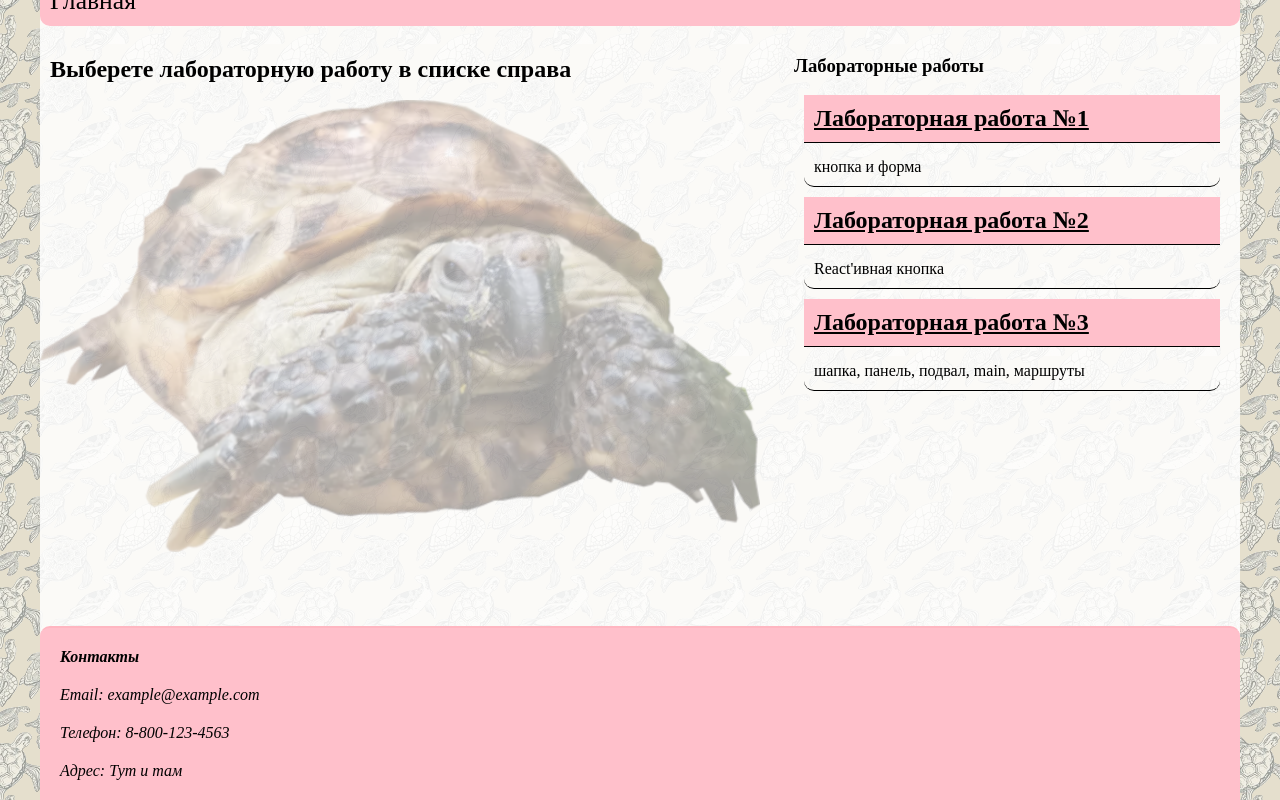
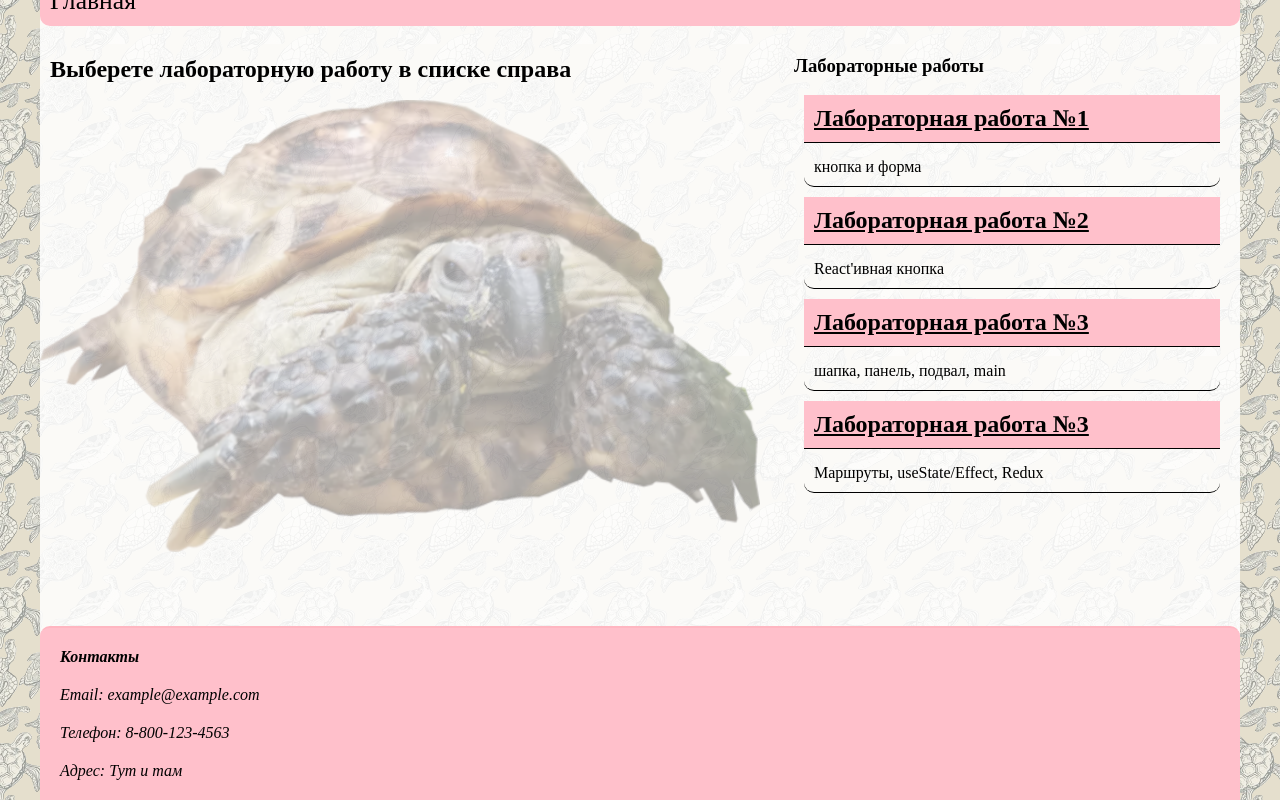
Before and after one commit to Berrek-creator/altgy_modern_web, a React (Vite) app: page / in a window 1280 px wide. Shown: the part 580-1380 px from the top of the page. Built offline with nearby package versions, Linux system fonts and the light colour scheme.

Commit message:
before reroute

```diff
--- a/src/components/Sidebar.jsx
+++ b/src/components/Sidebar.jsx
@@ -17,7 +17,8 @@ function sidebar() {
             <h3>Лабораторные работы</h3>
             <SidebarItem sendDataToParent={handleDataFromChild} id='1' className={activeItem == 1 && location.pathname.includes('labs') ? 'active-side-tab' : ''} lab_link='/labs/1' lab_title="Лабораторная работа №1" lab_desc = "кнопка и форма"/>
             <SidebarItem sendDataToParent={handleDataFromChild} id='2' className={activeItem == 2 && location.pathname.includes('labs') ? 'active-side-tab' : ''} lab_link='/labs/2' lab_title="Лабораторная работа №2" lab_desc = "React'ивная кнопка"/>
-            <SidebarItem sendDataToParent={handleDataFromChild} id='3' className={activeItem == 3 && location.pathname.includes('labs') ? 'active-side-tab' : ''} lab_link='/labs/3' lab_title="Лабораторная работа №3" lab_desc = "шапка, панель, подвал, main, маршруты"/>
+            <SidebarItem sendDataToParent={handleDataFromChild} id='3' className={activeItem == 3 && location.pathname.includes('labs') ? 'active-side-tab' : ''} lab_link='/labs/3' lab_title="Лабораторная работа №3" lab_desc = "шапка, панель, подвал, main"/>
+            <SidebarItem sendDataToParent={handleDataFromChild} id='4' className={activeItem == 4 && location.pathname.includes('labs') ? 'active-side-tab' : ''} lab_link='/labs/4' lab_title="Лабораторная работа №3" lab_desc = "Маршруты, useState/Effect, Redux"/>
         </section>
     </aside>
     )
--- /dev/null
+++ b/src/routes/lab3/lab3.jsx
@@ -0,0 +1,7 @@
+function Lab3() {
+    return (
+        <p>Готово!</p>
+    )
+}
+
+export default Lab3
--- a/src/routes/lab4/loader.jsx
+++ b/src/routes/lab4/lab4.jsx
@@ -1,5 +1,5 @@
 import React, { useState } from 'react';
-function Loader() {
+function Lab4() {
 
     const [news, setNews] = useState('')
     // Функция для сохранения данных
@@ -15,9 +15,10 @@ function Loader() {
     };
 
     getApiData();
+
     return (
         <pre>{JSON.stringify( news, null, 2 )}</pre>
     )
 }
 
-export default Loader
+export default Lab4
```
Also changed, not shown: src/main.jsx (+9 -2 lines).
